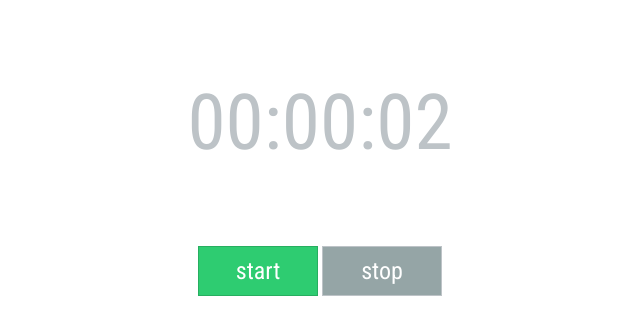
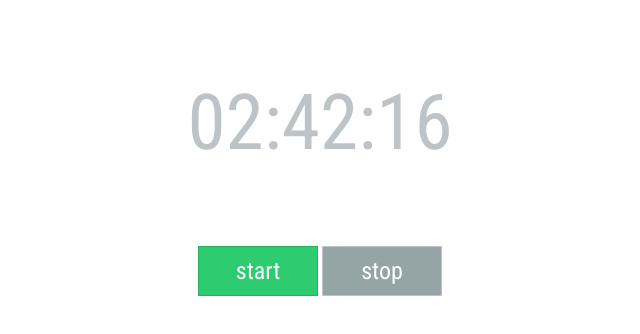
Before and after one commit to T-R3x/timecounter, a plain HTML site: page testing.html in a window 1280 px wide. Both pictures are taken after a click on the button "start". Shown: the whole page, without its empty margins (320-960 px from the left). Drawn offline with Linux system fonts and the light colour scheme.

Commit message:
implement a set time function

```diff
--- a/TimeCounter.js
+++ b/TimeCounter.js
@@ -6,7 +6,7 @@
  * @param autostart boolean
  */
 function TimeCounter(autostart) {
-    var autostart = autostart || false;
+    autostart = autostart || false;
 
     /**
      * Private members
@@ -14,7 +14,7 @@ function TimeCounter(autostart) {
     var count   = 0;
     var hours   = 0;
     var minutes = 0;
-    var secs    = 0;
+    var seconds = 0;
 
     var _intervalTimer = undefined;
 
@@ -48,12 +48,12 @@ function TimeCounter(autostart) {
         }
     });
 
-    Object.defineProperty(this, 'secs', {
+    Object.defineProperty(this, 'seconds', {
         get: function () {
-            return this.formatNumber(secs);
+            return this.formatNumber(seconds);
         },
         set: function (value) {
-            secs = value;
+            seconds = value;
         }
     });
 
@@ -100,14 +100,43 @@ TimeCounter.prototype = {
      * Resets the counter props
      */
     reset: function () {
-        this.count = this.secs = this.minutes = this.hours = 0;
+        this.count = this.seconds = this.minutes = this.hours = 0;
     },
 
     /**
      * Returns the whole time string.
      */
     getTime: function () {
-        return [this.hours, this.minutes, this.secs].join(':');
+        return [this.hours, this.minutes, this.seconds].join(':');
+    },
+
+    /**
+     * Sets the time of the time counter.
+     *
+     * @param hours
+     * @param minutes
+     * @param seconds
+     */
+    setTime: function (hours, minutes, seconds) {
+        hours = hours || 0;
+        minutes = minutes || 0;
+        seconds = seconds || 0;
+
+        // If the given seconds greater than 59,
+        // then throw an error.
+        if(seconds > 59) {
+            throw new Error('Seconds must be between 0 - 59');
+        }
+
+        // If the given minutes greater than 59,
+        // then throw an error.
+        if(minutes > 59) {
+            throw new Error('Minutes must be between 0 - 59');
+        }
+
+        this.hours = hours;
+        this.minutes = minutes;
+        this.seconds = seconds;
     },
 
     /**
@@ -117,11 +146,11 @@ TimeCounter.prototype = {
      */
     tick: function (timeCounter) {
         timeCounter.count++;
-        timeCounter.secs++;
+        timeCounter.seconds++;
 
-        if(timeCounter.secs % 60 === 0) {
+        if(timeCounter.seconds % 60 === 0) {
             // have one minute completed
-            timeCounter.secs = 0;
+            timeCounter.seconds = 0;
             timeCounter.minutes++;
 
             if(timeCounter.minutes % 60 === 0) {
--- a/testing.html
+++ b/testing.html
@@ -67,7 +67,7 @@
 <script type="text/javascript" src="TimeCounter.js"></script>
 <script type="text/javascript">
     var tC = new TimeCounter();
-
+    tC.setTime(2, 42, 14);
     // event handler to update the screen of the timer
     document.addEventListener('TimeCounter:tick', function (ev) {
         document.getElementById('timerScreen').innerHTML = ev.detail.time;
@@ -75,13 +75,11 @@
 
     // add click handler on start
     document.getElementById('startBtn').addEventListener('click', function (ev) {
-        console.debug('Start Timer');
         tC.start();
     });
 
     // add click handler on stop
     document.getElementById('stopBtn').addEventListener('click', function (ev) {
-        console.debug('Stop Timer');
         tC.stop();
     });
 
```
